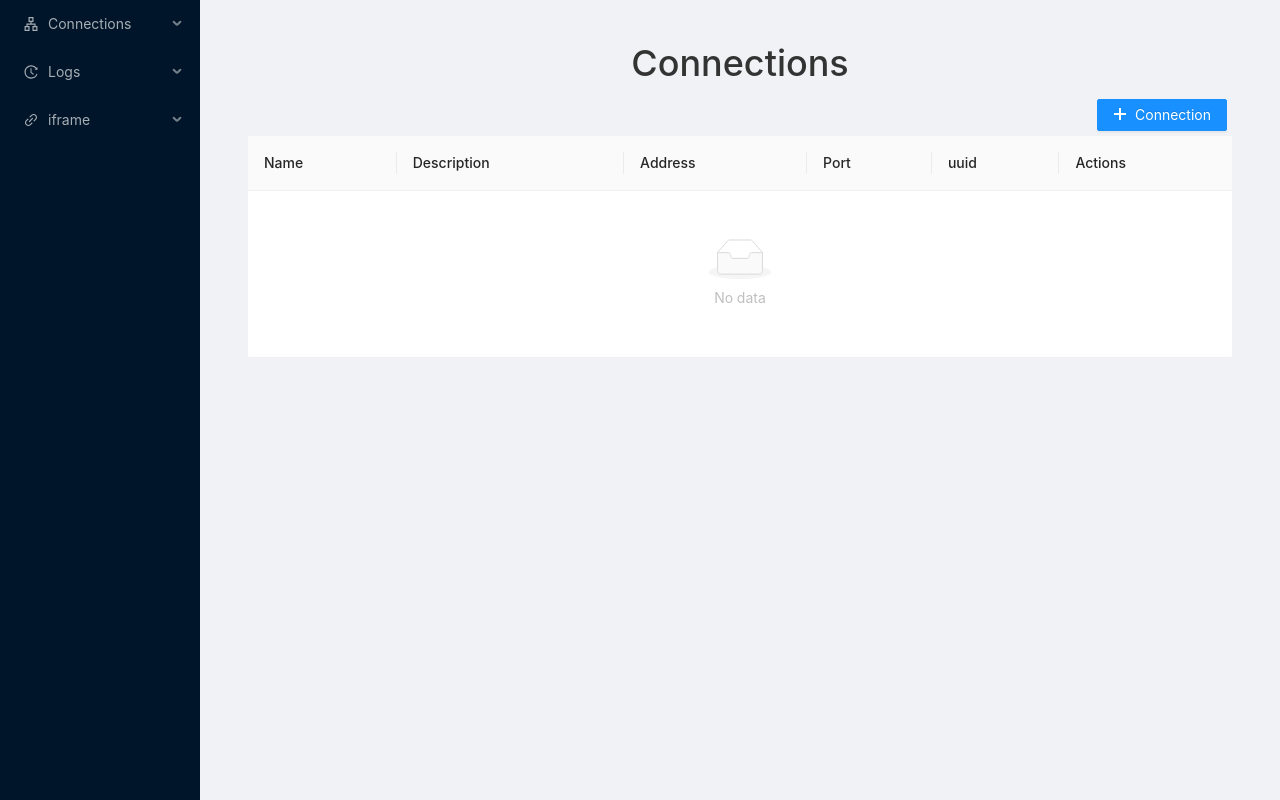
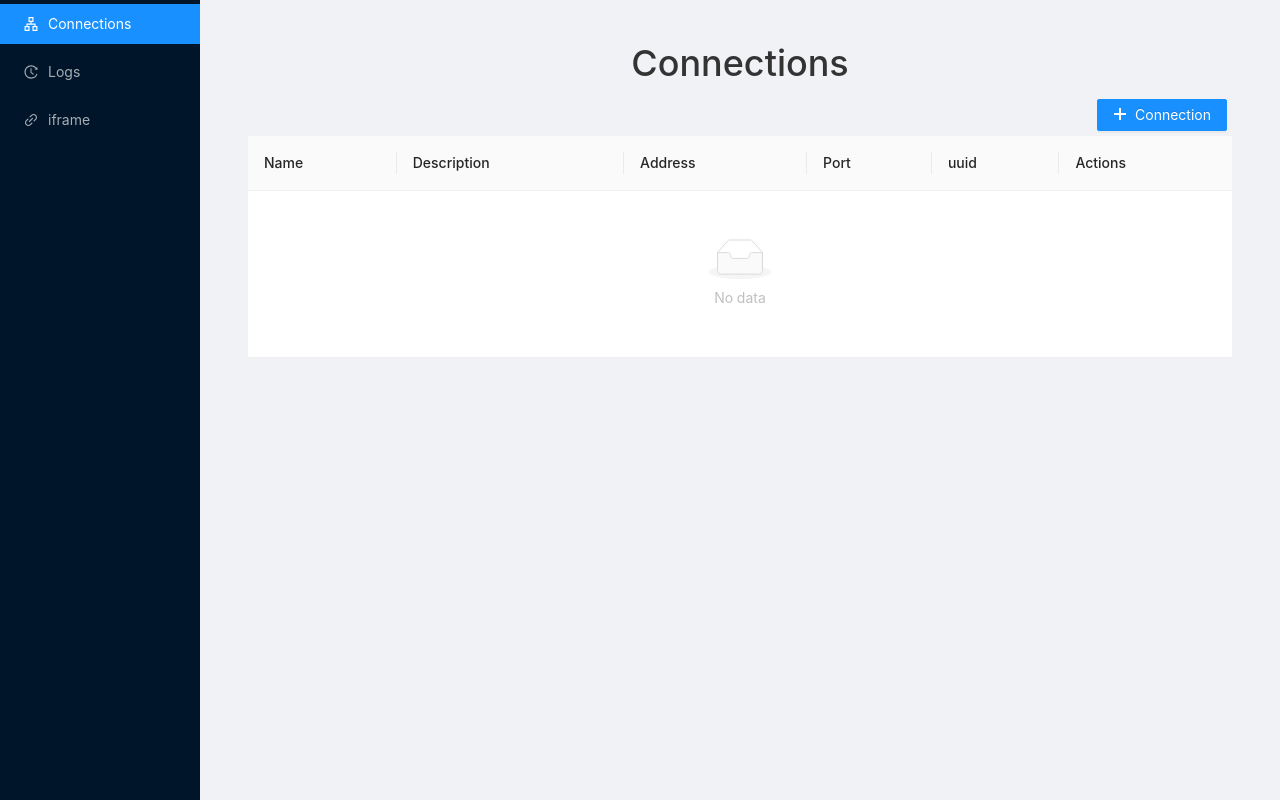
Before and after one commit to chanhnguyen0306/fork-rubix-ui, a React (Vite) app in the folder rubix-ui/frontend/: page / in a window 1280 px wide. Built offline with nearby package versions, Linux system fonts and the light colour scheme.

Commit message:
active item sidebar

```diff
--- a/rubix-ui/frontend/src/App.tsx
+++ b/rubix-ui/frontend/src/App.tsx
@@ -23,16 +23,20 @@ const sidebarItems = [
   { name: "iframe", icon: LinkOutlined, link: "/iframe" },
 ];
 
+const App: React.FC = () => {
+  const location = useLocation();
+  let navigate = useNavigate();
+
   const onClickSubMenu = (e: any) => {
     console.log("onClickSubMenu", e);
-  // navigate(e.key);
+    navigate(e.key);
   };
 
   const onClickMenu = (e: any, link: string) => {
     e.stopPropagation();
     console.log("onClickMenu", e);
     console.log("link", link);
-  // navigate(e.key);
+    navigate(link);
   };
 
   const menuItems: MenuProps["items"] = sidebarItems.map(
@@ -41,24 +45,20 @@ const menuItems: MenuProps["items"] = sidebarItems.map(
         key: link,
         icon: React.createElement(icon),
         label: <span onClick={(e) => onClickMenu(e, link)}>{name}</span>,
-      children: [
-        {
-          label: <span onClick={(e) => onClickMenu(e, "item1")}>item 1</span>,
-          key: "1",
-          children: [
-            { label: "1.1", key: "1.1" },
-            { label: "item 1.2", key: "1.2" },
-          ],
-        },
-        { label: "item 2", key: "2" },
-      ],
+        // children: [
+        //   {
+        //     label: <span onClick={(e) => onClickMenu(e, "item1")}>item 1</span>,
+        //     key: "1",
+        //     children: [
+        //       { label: "1.1", key: "1.1" },
+        //       { label: "item 1.2", key: "1.2" },
+        //     ],
+        //   },
+        //   { label: "item 2", key: "2" },
+        // ],
       };
     }
   );
-
-const App: React.FC = () => {
-  let navigate = useNavigate();
-  const location = useLocation();
 
   return (
     <Layout>
@@ -68,6 +68,7 @@ const App: React.FC = () => {
           theme="dark"
           items={menuItems}
           onClick={onClickSubMenu}
+          selectedKeys={[location.pathname]}
         />
       </Sider>
       <Layout style={{ padding: "0 24px 24px" }}>
```
Lines whose indentation alone changed are shown as unchanged.
